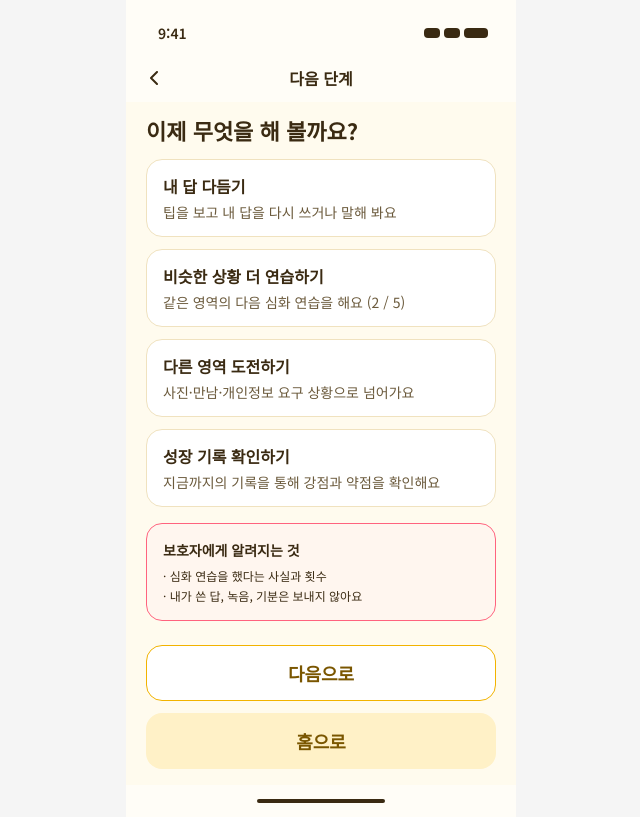
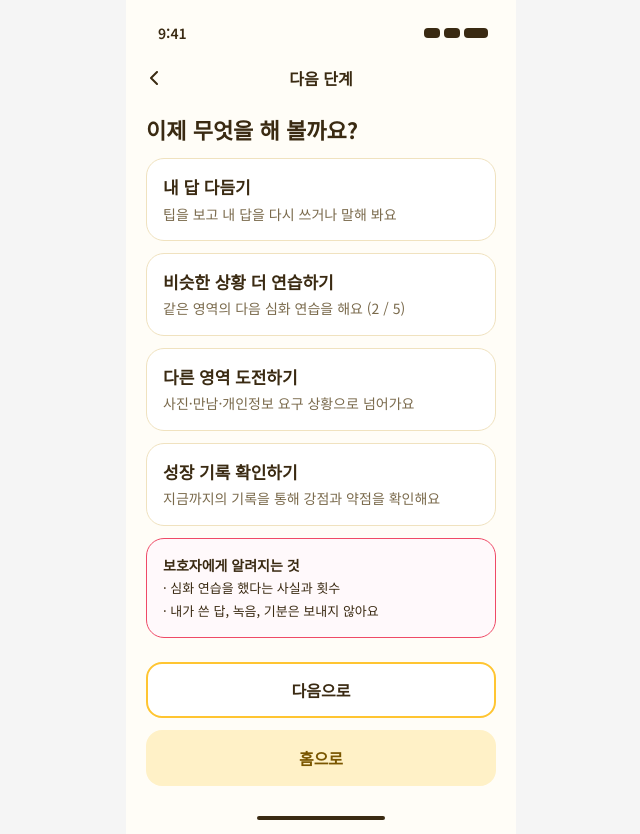
Before and after one commit to line1thon-15/frontend, a React (Vite) app: page /child/next in a window 1280 px wide. Shown: the whole page, without its empty margins (319-959 px from the left). Built offline with nearby package versions, Linux system fonts and the light colour scheme.

Commit message:
fix: Y7-4 다음 단계를 피그마 명세대로 정리 (카드·선택 상태·보호자 박스·버튼)
Co-Authored-By: Claude Sonnet 5.5 <noreply@anthropic.com>
Claude-Session: https://claude.ai/code/session_01LEfxZBpz5bTDnEPLxqZYTg

```diff
--- a/src/index.css
+++ b/src/index.css
@@ -33,4 +33,12 @@
   --color-mint-soft: #ddf5e8;        /* 연한 민트 (홈 성장 기록 아이콘 배경) */
   --color-progress: #fff5d6;         /* 영역별 진행 칩 배경 */
   --color-subtle: #7a6a4c;           /* 카드 설명 글자 */
+
+  /* Figma 명세 추가 색 */
+  --color-chip: #ffe79a;             /* 배지·칩 배경, 진행 바 바탕 */
+  --color-clue-soft: #fff1c2;        /* 단서 칩 배경 */
+  --color-clue-ink: #8a6100;         /* 단서 칩 테두리·글자 */
+  --color-success: #008556;          /* 초록 칩·힌트 버튼·결과 박스 테두리·글자 */
+  --color-success-soft: #f1fff9;     /* 초록 칩·힌트 버튼·결과 박스 배경 */
+  --color-faint: #9c8a66;            /* 가장 연한 안내 문구 */
 }
--- a/src/pages/NextStep.jsx
+++ b/src/pages/NextStep.jsx
@@ -29,14 +29,15 @@ export default function NextStep() {
   const target = OPTIONS.find((option) => option.id === selected)
 
   return (
-    <div className="flex min-h-screen flex-col bg-surface text-ink">
+    <div className="flex min-h-screen flex-col bg-page text-ink">
       <StatusBar />
       <Header title="다음 단계" />
 
       <main className="flex flex-1 flex-col px-5 pt-3">
-        <h2 className="text-[1.375rem] font-bold">이제 무엇을 해 볼까요?</h2>
+        <h2 className="text-[1.375rem] leading-[1.45] font-bold">이제 무엇을 해 볼까요?</h2>
 
-        <div role="radiogroup" aria-label="다음 단계" className="mt-3 flex flex-col gap-3">
+        <div className="mt-3 flex flex-col gap-3">
+          <div role="radiogroup" aria-label="다음 단계" className="flex flex-col gap-3">
           {OPTIONS.map((option) => {
             const isSelected = selected === option.id
             const description =
@@ -48,36 +49,38 @@ export default function NextStep() {
                 role="radio"
                 aria-checked={isSelected}
                 onClick={() => setSelected(option.id)}
-                className={`rounded-2xl px-4 py-3.5 text-left transition-colors ${
-                  isSelected ? 'border-2 border-primary-strong bg-surface-selected' : 'border border-line bg-white'
+                className={`flex flex-col gap-1 rounded-[1.125rem] p-4 text-left transition-colors ${
+                  isSelected ? 'border-2 border-primary-strong bg-chip' : 'border border-line bg-white'
                 }`}
               >
-                <span className="block text-base font-bold">{option.title}</span>
-                <span className="mt-1 block text-sm text-muted">{description}</span>
+                <span className="block text-[1.0625rem] leading-[1.45] font-bold">{option.title}</span>
+                <span className="block text-sm leading-[1.45] text-subtle">{description}</span>
               </button>
             )
           })}
+          </div>
+
+          <section className="flex flex-col gap-1 rounded-[1.125rem] border border-[#ef4a67] bg-[#fff9fb] p-4">
+            <h3 className="text-sm leading-[1.45] font-bold">보호자에게 알려지는 것</h3>
+            <ul className="flex flex-col gap-1 text-[0.8125rem] leading-[1.45]">
+              <li>· 심화 연습을 했다는 사실과 횟수</li>
+              <li>· 내가 쓴 답, 녹음, 기분은 보내지 않아요</li>
+            </ul>
+          </section>
         </div>
-
-        <section className="mt-4 rounded-2xl border border-rose-400 bg-rose-50/50 p-4">
-          <h3 className="text-sm font-bold">보호자에게 알려지는 것</h3>
-          <ul className="mt-2 flex flex-col gap-1 text-xs">
-            <li>· 심화 연습을 했다는 사실과 횟수</li>
-            <li>· 내가 쓴 답, 녹음, 기분은 보내지 않아요</li>
-          </ul>
-        </section>
       </main>
 
       <div className="flex flex-col gap-3 px-5 pt-6 pb-4">
         {/* 선택 전에는 테두리 버튼, 선택하면 채워진 버튼으로 바뀌어요 */}
         <Button
           variant={target ? 'primary' : 'outline'}
+          className={target ? 'text-base!' : 'border-2! border-primary! text-base! text-ink!'}
           aria-disabled={!target}
           onClick={() => target && navigate(target.to)}
         >
           다음으로
         </Button>
-        <Button variant="soft" onClick={() => navigate('/home')}>
+        <Button variant="soft" className="text-base!" onClick={() => navigate('/home')}>
           홈으로
         </Button>
       </div>
```
